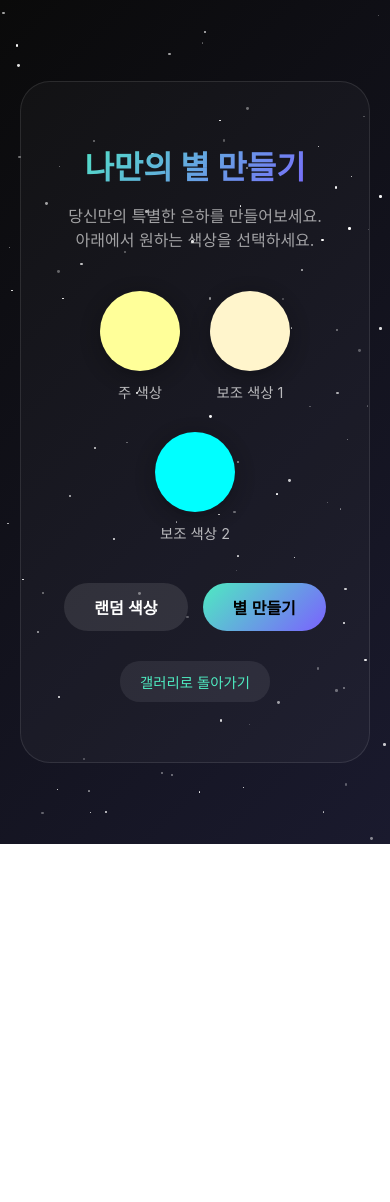
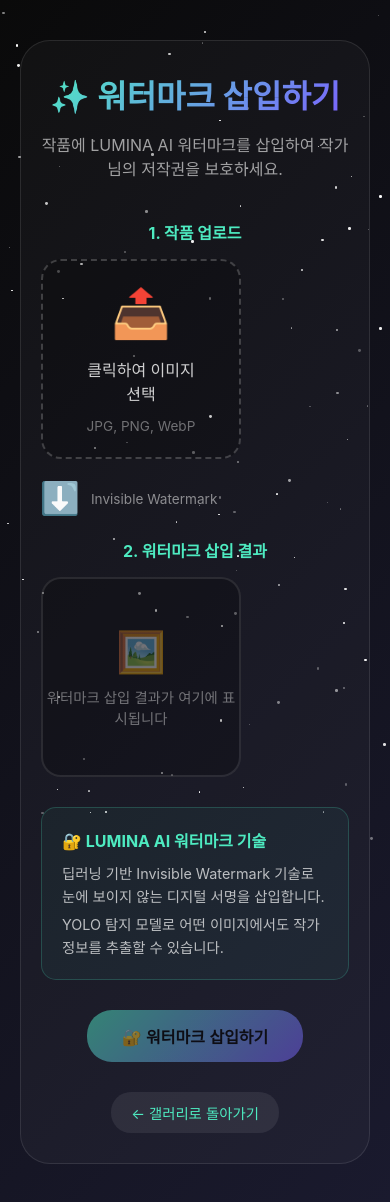
Before and after one commit to ugiugi0823/lumina-demo, a React (Vite) app: page /customize-star in a window 390 px wide. Before the commit the page ends 844 px from the top, so only its background shows below. Built offline with nearby package versions, Linux system fonts and the light colour scheme.

Commit message:
워터마크 삽입하기 페이지로 변경

```diff
--- a/src/pages/CustomizeStarPage.css
+++ b/src/pages/CustomizeStarPage.css
@@ -7,13 +7,13 @@
 }
 
 .customize-container {
-  max-width: 600px;
+  max-width: 900px;
   width: 100%;
   text-align: center;
   position: relative;
   z-index: 1;
   background: rgba(255, 255, 255, 0.03);
-  padding: 60px 40px;
+  padding: 50px 40px;
   border-radius: 30px;
   border: 1px solid rgba(255, 255, 255, 0.1);
 }
@@ -27,55 +27,194 @@
   background-clip: text;
 }
 
-.subtitle {
+.customize-container .subtitle {
   color: rgba(255, 255, 255, 0.6);
   margin-bottom: 40px;
 }
 
-.color-picker-container {
-  display: flex;
-  justify-content: center;
+/* 워터마크 레이아웃 */
+.watermark-layout {
+  display: grid;
+  grid-template-columns: 1fr auto 1fr;
   gap: 30px;
-  margin-bottom: 40px;
-  flex-wrap: wrap;
+  align-items: center;
+  margin-bottom: 30px;
 }
 
-.color-picker {
+.upload-section h3,
+.result-section h3 {
+  font-size: 1rem;
+  color: #4eebc1;
+  margin-bottom: 15px;
+}
+
+/* 업로드 영역 */
+.image-dropzone {
+  display: flex;
+  align-items: center;
+  justify-content: center;
+  aspect-ratio: 1;
+  max-height: 250px;
+  border: 2px dashed rgba(255, 255, 255, 0.2);
+  border-radius: 20px;
+  cursor: pointer;
+  transition: all 0.3s;
+  overflow: hidden;
+  background: rgba(0, 0, 0, 0.2);
+}
+
+.image-dropzone:hover {
+  border-color: #4eebc1;
+  background: rgba(78, 235, 193, 0.05);
+}
+
+.preview-image {
+  width: 100%;
+  height: 100%;
+  object-fit: cover;
+}
+
+.dropzone-content {
+  text-align: center;
+  padding: 30px;
+}
+
+.upload-icon {
+  font-size: 2.5rem;
+  display: block;
+  margin-bottom: 10px;
+}
+
+.dropzone-content p {
+  color: rgba(255, 255, 255, 0.8);
+  margin-bottom: 5px;
+}
+
+.dropzone-content .hint {
+  color: rgba(255, 255, 255, 0.4);
+  font-size: 0.85rem;
+}
+
+/* 화살표 영역 */
+.arrow-section {
+  display: flex;
+  flex-direction: column;
+  align-items: center;
+  gap: 10px;
+}
+
+.process-arrow {
+  font-size: 2rem;
+}
+
+.process-arrow .processing {
+  animation: pulse 1s infinite;
+}
+
+@keyframes pulse {
+  0%, 100% { opacity: 1; }
+  50% { opacity: 0.5; }
+}
+
+.process-text {
+  color: rgba(255, 255, 255, 0.5);
+  font-size: 0.85rem;
   text-align: center;
 }
 
-.color-preview {
-  width: 80px;
-  height: 80px;
-  border-radius: 50%;
-  margin-bottom: 10px;
-  cursor: pointer;
-  box-shadow: 0 5px 20px rgba(0, 0, 0, 0.3);
-  transition: transform 0.3s;
+/* 결과 영역 */
+.result-box {
+  aspect-ratio: 1;
+  max-height: 250px;
+  border: 2px solid rgba(255, 255, 255, 0.1);
+  border-radius: 20px;
+  display: flex;
+  flex-direction: column;
+  align-items: center;
+  justify-content: center;
+  overflow: hidden;
+  background: rgba(0, 0, 0, 0.2);
+  position: relative;
+  transition: all 0.3s;
 }
 
-.color-preview:hover {
-  transform: scale(1.1);
+.result-box.complete {
+  border-color: #4eebc1;
+  box-shadow: 0 0 30px rgba(78, 235, 193, 0.2);
 }
 
-.color-picker input[type="color"] {
-  display: none;
+.result-image {
+  width: 100%;
+  height: 100%;
+  object-fit: cover;
 }
 
-.color-picker span {
-  color: rgba(255, 255, 255, 0.7);
+.watermark-badge {
+  position: absolute;
+  bottom: 10px;
+  left: 50%;
+  transform: translateX(-50%);
+  background: rgba(78, 235, 193, 0.9);
+  color: #000;
+  padding: 8px 16px;
+  border-radius: 20px;
+  font-size: 0.85rem;
+  font-weight: 600;
+}
+
+.placeholder-content {
+  text-align: center;
+  color: rgba(255, 255, 255, 0.4);
+}
+
+.placeholder-content span {
+  font-size: 2.5rem;
+  display: block;
+  margin-bottom: 10px;
+}
+
+.placeholder-content p {
   font-size: 0.9rem;
 }
 
-.customize-star-page .button-container {
+/* 기술 설명 */
+.tech-info {
+  background: rgba(78, 235, 193, 0.05);
+  border: 1px solid rgba(78, 235, 193, 0.2);
+  border-radius: 15px;
+  padding: 20px;
+  margin-bottom: 30px;
+  text-align: left;
+}
+
+.tech-info h4 {
+  color: #4eebc1;
+  margin-bottom: 10px;
+  font-size: 1rem;
+}
+
+.tech-info p {
+  color: rgba(255, 255, 255, 0.7);
+  font-size: 0.9rem;
+  margin-bottom: 5px;
+  line-height: 1.6;
+}
+
+.tech-info p:last-child {
+  margin-bottom: 0;
+}
+
+/* 버튼 */
+.button-container {
   display: flex;
   gap: 15px;
   justify-content: center;
   margin-bottom: 30px;
+  flex-wrap: wrap;
 }
 
-.customize-star-page .btn {
-  padding: 12px 30px;
+.customize-container .btn {
+  padding: 14px 35px;
   border-radius: 25px;
   font-weight: 600;
   border: none;
@@ -83,66 +222,57 @@
   transition: all 0.3s;
 }
 
-.customize-star-page .btn-primary {
+.customize-container .btn-primary {
   background: linear-gradient(135deg, #4eebc1, #7b61ff);
   color: #000;
 }
 
-.customize-star-page .btn-secondary {
+.customize-container .btn-primary:disabled {
+  opacity: 0.5;
+  cursor: not-allowed;
+}
+
+.customize-container .btn-secondary {
   background: rgba(255, 255, 255, 0.1);
   color: #fff;
 }
 
-.customize-star-page .btn:hover {
+.customize-container .btn:hover:not(:disabled) {
   transform: translateY(-3px);
   box-shadow: 0 10px 30px rgba(78, 235, 193, 0.3);
 }
 
-.customize-star-page .back-link {
+.customize-container .back-link {
   display: inline-block;
   color: #4eebc1;
   transition: opacity 0.3s;
 }
 
-.customize-star-page .back-link:hover {
+.customize-container .back-link:hover {
   opacity: 0.7;
 }
 
-/* 별 미리보기 */
-.star-preview {
-  margin: 40px 0;
-  opacity: 0;
-  transform: scale(0.8);
-  transition: all 0.5s ease;
-  display: none;
+/* 반응형 */
+@media (max-width: 768px) {
+  .watermark-layout {
+    grid-template-columns: 1fr;
+    gap: 20px;
   }
 
-.star-preview.visible {
-  opacity: 1;
-  transform: scale(1);
-  display: block;
+  .arrow-section {
+    flex-direction: row;
   }
 
-.star-canvas {
-  width: 300px;
-  height: 300px;
-  border-radius: 20px;
-  box-shadow: 0 20px 60px rgba(0, 0, 0, 0.5), 0 0 100px rgba(78, 235, 193, 0.2);
-  margin-bottom: 20px;
+  .process-arrow {
+    transform: rotate(90deg);
   }
 
-.btn-download {
-  background: linear-gradient(135deg, #f4d03f, #e74c3c);
-  color: #000;
-  padding: 12px 30px;
-  border-radius: 25px;
-  font-weight: 600;
-  border: none;
-  cursor: pointer;
-  transition: all 0.3s;
+  .customize-container {
+    padding: 30px 20px;
   }
 
-.btn-download:hover {
-  transform: translateY(-3px);
-  box-shadow: 0 10px 30px rgba(244, 208, 63, 0.4);
+  .image-dropzone,
+  .result-box {
+    max-height: 200px;
   }
+}
--- a/src/pages/CustomizeStarPage.jsx
+++ b/src/pages/CustomizeStarPage.jsx
@@ -1,213 +1,147 @@
-import { useState, useRef, useEffect } from 'react'
+import { useState } from 'react'
 import { Link } from 'react-router-dom'
 import Stars from '../components/Stars'
 import './CustomizeStarPage.css'
 
 function CustomizeStarPage() {
-  const [colors, setColors] = useState({
-    color1: '#ffff99',
-    color2: '#FFF5CC',
-    color3: '#00ffff'
-  })
-  const [starGenerated, setStarGenerated] = useState(false)
-  const canvasRef = useRef(null)
+  const [uploadedImage, setUploadedImage] = useState(null)
+  const [isProcessing, setIsProcessing] = useState(false)
+  const [isComplete, setIsComplete] = useState(false)
 
-  const randomColor = () => '#' + Math.floor(Math.random() * 16777215).toString(16).padStart(6, '0')
-
-  const handleRandomize = () => {
-    setColors({
-      color1: randomColor(),
-      color2: randomColor(),
-      color3: randomColor()
-    })
+  const handleImageUpload = (e) => {
+    const file = e.target.files[0]
+    if (file) {
+      const reader = new FileReader()
+      reader.onloadend = () => {
+        setUploadedImage(reader.result)
+        setIsComplete(false)
+      }
+      reader.readAsDataURL(file)
+    }
   }
 
-  const handleColorChange = (key, value) => {
-    setColors(prev => ({ ...prev, [key]: value }))
+  const handleInsertWatermark = () => {
+    if (!uploadedImage) return
+
+    setIsProcessing(true)
+
+    // 워터마크 삽입 시뮬레이션 (2초 후 완료)
+    setTimeout(() => {
+      setIsProcessing(false)
+      setIsComplete(true)
+    }, 2000)
   }
 
-  // 별 그리기 함수
-  const drawStar = (ctx, cx, cy, spikes, outerRadius, innerRadius, color, glow = false) => {
-    let rot = Math.PI / 2 * 3
-    let x = cx
-    let y = cy
-    const step = Math.PI / spikes
-
-    ctx.beginPath()
-    ctx.moveTo(cx, cy - outerRadius)
-
-    for (let i = 0; i < spikes; i++) {
-      x = cx + Math.cos(rot) * outerRadius
-      y = cy - Math.sin(rot) * outerRadius
-      ctx.lineTo(x, y)
-      rot += step
-
-      x = cx + Math.cos(rot) * innerRadius
-      y = cy - Math.sin(rot) * innerRadius
-      ctx.lineTo(x, y)
-      rot += step
-    }
-
-    ctx.lineTo(cx, cy - outerRadius)
-    ctx.closePath()
-
-    if (glow) {
-      ctx.shadowBlur = 30
-      ctx.shadowColor = color
-    }
-
-    ctx.fillStyle = color
-    ctx.fill()
-    ctx.shadowBlur = 0
-  }
-
-  // 별 생성
-  const handleCreate = () => {
-    const canvas = canvasRef.current
-    if (!canvas) return
-
-    const ctx = canvas.getContext('2d')
-    const size = 400
-    canvas.width = size
-    canvas.height = size
-
-    // 배경 그라데이션 (우주 배경)
-    const bgGradient = ctx.createRadialGradient(size/2, size/2, 0, size/2, size/2, size/2)
-    bgGradient.addColorStop(0, '#1a1a2e')
-    bgGradient.addColorStop(1, '#0a0a0a')
-    ctx.fillStyle = bgGradient
-    ctx.fillRect(0, 0, size, size)
-
-    // 배경 별들
-    for (let i = 0; i < 50; i++) {
-      const x = Math.random() * size
-      const y = Math.random() * size
-      const starSize = Math.random() * 2
-      ctx.beginPath()
-      ctx.arc(x, y, starSize, 0, Math.PI * 2)
-      ctx.fillStyle = `rgba(255, 255, 255, ${Math.random() * 0.8})`
-      ctx.fill()
-    }
-
-    // 글로우 효과
-    const glowGradient = ctx.createRadialGradient(size/2, size/2, 0, size/2, size/2, 150)
-    glowGradient.addColorStop(0, colors.color1 + '40')
-    glowGradient.addColorStop(0.5, colors.color2 + '20')
-    glowGradient.addColorStop(1, 'transparent')
-    ctx.fillStyle = glowGradient
-    ctx.fillRect(0, 0, size, size)
-
-    // 외곽 별 (보조 색상 2)
-    drawStar(ctx, size/2, size/2, 8, 120, 60, colors.color3, true)
-
-    // 중간 별 (보조 색상 1)
-    drawStar(ctx, size/2, size/2, 8, 90, 45, colors.color2, true)
-
-    // 중심 별 (주 색상)
-    drawStar(ctx, size/2, size/2, 8, 60, 30, colors.color1, true)
-
-    // 중심 하이라이트
-    const centerGradient = ctx.createRadialGradient(size/2, size/2, 0, size/2, size/2, 30)
-    centerGradient.addColorStop(0, '#ffffff')
-    centerGradient.addColorStop(0.3, colors.color1)
-    centerGradient.addColorStop(1, 'transparent')
-    ctx.fillStyle = centerGradient
-    ctx.beginPath()
-    ctx.arc(size/2, size/2, 25, 0, Math.PI * 2)
-    ctx.fill()
-
-    setStarGenerated(true)
-  }
-
-  // 다운로드
   const handleDownload = () => {
-    const canvas = canvasRef.current
-    if (!canvas) return
-
     const link = document.createElement('a')
-    link.download = 'LUMINA_my_star.png'
-    link.href = canvas.toDataURL('image/png')
+    link.href = '/images/encoded/encoded_LLL0001_star.png'
+    link.download = 'LUMINA_watermarked.png'
     link.click()
   }
 
-  // 색상 변경 시 미리보기 업데이트
-  useEffect(() => {
-    if (starGenerated) {
-      handleCreate()
-    }
-  }, [colors])
+  const handleReset = () => {
+    setUploadedImage(null)
+    setIsComplete(false)
+  }
 
   return (
     <div className="customize-star-page">
       <Stars />
 
       <div className="customize-container">
-        <h1>나만의 별 만들기</h1>
-        <p className="subtitle">당신만의 특별한 은하를 만들어보세요. 아래에서 원하는 색상을 선택하세요.</p>
+        <h1>✨ 워터마크 삽입하기</h1>
+        <p className="subtitle">작품에 LUMINA AI 워터마크를 삽입하여 작가님의 저작권을 보호하세요.</p>
 
-        <div className="color-picker-container">
-          <div className="color-picker">
-            <div
-              className="color-preview"
-              style={{ backgroundColor: colors.color1 }}
-              onClick={() => document.getElementById('color1').click()}
-            />
-            <input
-              type="color"
-              id="color1"
-              value={colors.color1}
-              onChange={(e) => handleColorChange('color1', e.target.value)}
-            />
-            <span>주 색상</span>
+        <div className="watermark-layout">
+          {/* 업로드 영역 */}
+          <div className="upload-section">
+            <h3>1. 작품 업로드</h3>
+            <label className="image-dropzone">
+              <input
+                type="file"
+                accept="image/*"
+                onChange={handleImageUpload}
+                hidden
+              />
+              {uploadedImage ? (
+                <img src={uploadedImage} alt="업로드된 이미지" className="preview-image" />
+              ) : (
+                <div className="dropzone-content">
+                  <span className="upload-icon">📤</span>
+                  <p>클릭하여 이미지 선택</p>
+                  <span className="hint">JPG, PNG, WebP</span>
+                </div>
+              )}
+            </label>
           </div>
 
-          <div className="color-picker">
-            <div
-              className="color-preview"
-              style={{ backgroundColor: colors.color2 }}
-              onClick={() => document.getElementById('color2').click()}
-            />
-            <input
-              type="color"
-              id="color2"
-              value={colors.color2}
-              onChange={(e) => handleColorChange('color2', e.target.value)}
-            />
-            <span>보조 색상 1</span>
+          {/* 화살표 */}
+          <div className="arrow-section">
+            <div className="process-arrow">
+              {isProcessing ? (
+                <span className="processing">⏳</span>
+              ) : (
+                <span>➡️</span>
+              )}
+            </div>
+            <p className="process-text">
+              {isProcessing ? 'AI 워터마크 삽입 중...' : 'Invisible Watermark'}
+            </p>
           </div>
 
-          <div className="color-picker">
-            <div
-              className="color-preview"
-              style={{ backgroundColor: colors.color3 }}
-              onClick={() => document.getElementById('color3').click()}
-            />
-            <input
-              type="color"
-              id="color3"
-              value={colors.color3}
-              onChange={(e) => handleColorChange('color3', e.target.value)}
-            />
-            <span>보조 색상 2</span>
+          {/* 결과 영역 */}
+          <div className="result-section">
+            <h3>2. 워터마크 삽입 결과</h3>
+            <div className={`result-box ${isComplete ? 'complete' : ''}`}>
+              {isComplete ? (
+                <>
+                  <img
+                    src="/images/encoded/encoded_LLL0001_star.png"
+                    alt="워터마크 삽입 결과"
+                    className="result-image"
+                  />
+                  <div className="watermark-badge">✅ 워터마크 삽입 완료</div>
+                </>
+              ) : (
+                <div className="placeholder-content">
+                  <span>🖼️</span>
+                  <p>워터마크 삽입 결과가 여기에 표시됩니다</p>
+                </div>
+              )}
+            </div>
           </div>
         </div>
 
-        <div className="button-container">
-          <button onClick={handleRandomize} className="btn btn-secondary">랜덤 색상</button>
-          <button onClick={handleCreate} className="btn btn-primary">별 만들기</button>
+        {/* 기술 설명 */}
+        <div className="tech-info">
+          <h4>🔐 LUMINA AI 워터마크 기술</h4>
+          <p>딥러닝 기반 Invisible Watermark 기술로 눈에 보이지 않는 디지털 서명을 삽입합니다.</p>
+          <p>YOLO 탐지 모델로 어떤 이미지에서도 작가 정보를 추출할 수 있습니다.</p>
         </div>
 
-        {/* 별 캔버스 */}
-        <div className={`star-preview ${starGenerated ? 'visible' : ''}`}>
-          <canvas ref={canvasRef} className="star-canvas" />
-          {starGenerated && (
-            <button onClick={handleDownload} className="btn btn-download">
-              ⬇️ 별 다운로드
+        {/* 버튼 */}
+        <div className="button-container">
+          {!isComplete ? (
+            <button
+              onClick={handleInsertWatermark}
+              className="btn btn-primary"
+              disabled={!uploadedImage || isProcessing}
+            >
+              {isProcessing ? '처리 중...' : '🔐 워터마크 삽입하기'}
             </button>
+          ) : (
+            <>
+              <button onClick={handleDownload} className="btn btn-primary">
+                ⬇️ 결과 다운로드
+              </button>
+              <button onClick={handleReset} className="btn btn-secondary">
+                🔄 새 이미지 업로드
+              </button>
+            </>
           )}
         </div>
 
-        <Link to="/gallery/artist" className="back-link">갤러리로 돌아가기</Link>
+        <Link to="/gallery/artist" className="back-link">← 갤러리로 돌아가기</Link>
       </div>
     </div>
   )
```
Lines whose indentation alone changed are shown as unchanged.
